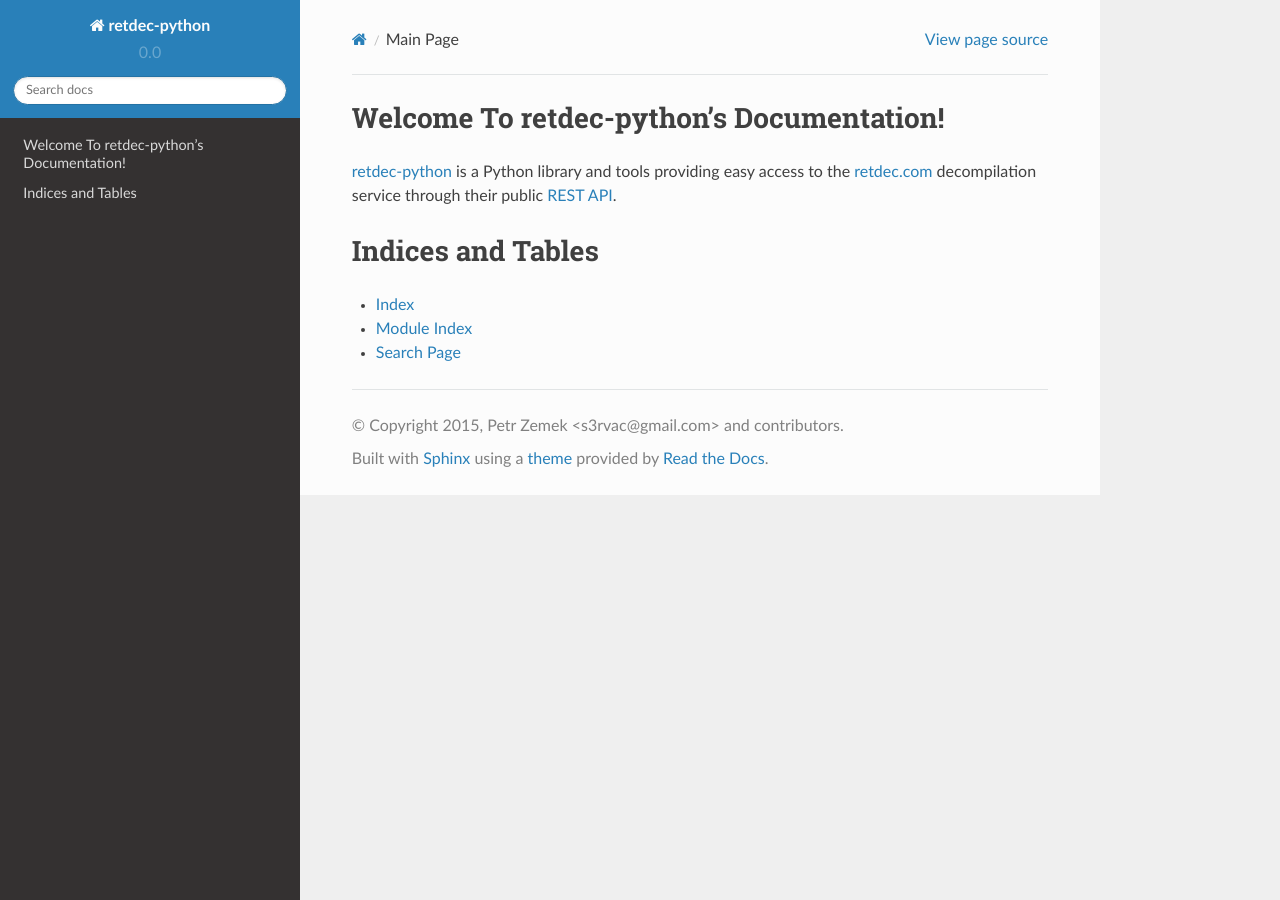
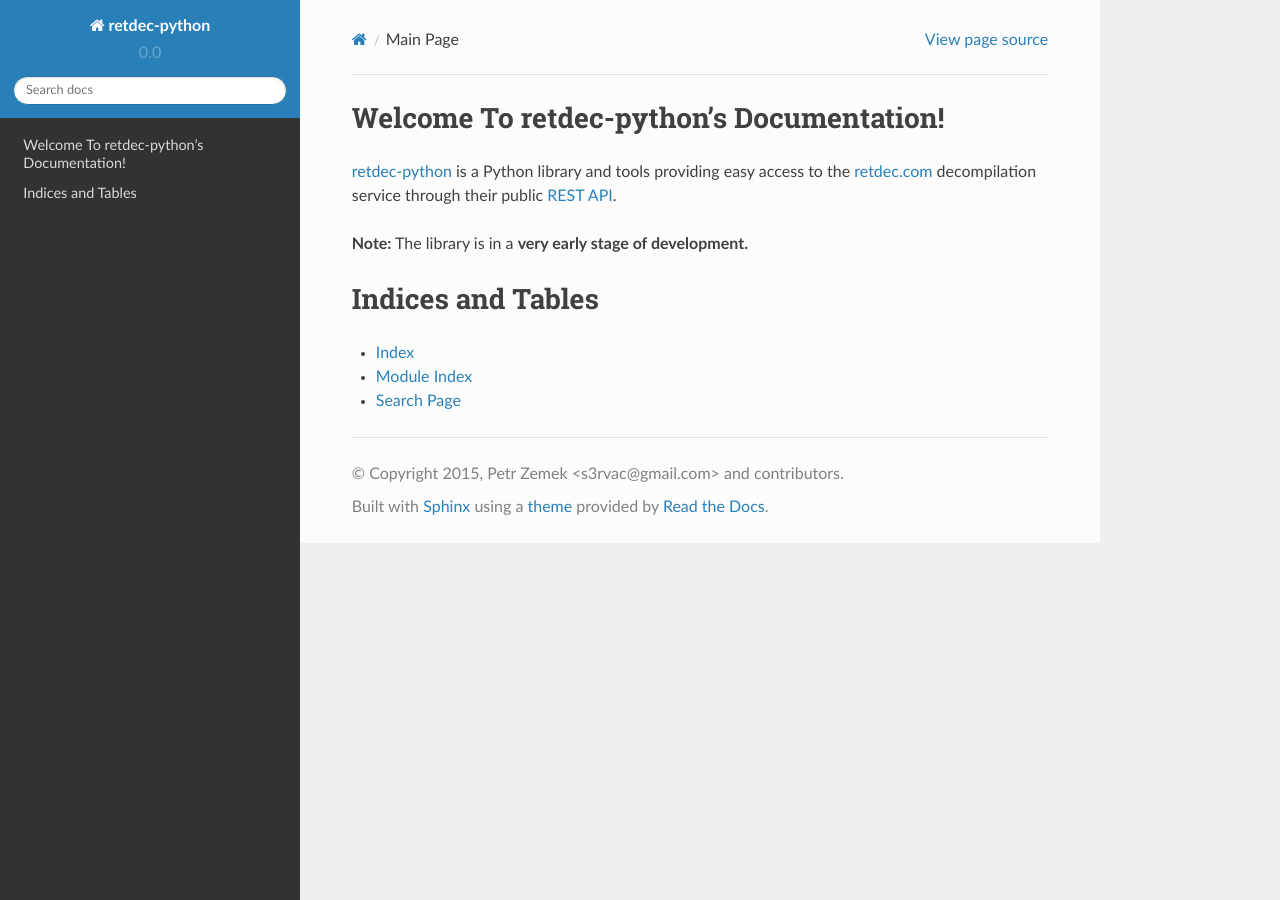
Before and after one commit to s3rvac/retdec-python, a Sphinx documentation site: the page built from docs/index.rst, in a window 1280 px wide. Built offline with Sphinx 7.4.7 and the Read the Docs theme 2.0.0, drawn with Linux system fonts in a browser that asks for light colours.

Commit message:
Add a note about the library status in the docs.

```diff
--- a/docs/index.rst
+++ b/docs/index.rst
@@ -5,6 +5,8 @@ Welcome To retdec-python's Documentation!
 
 `retdec-python <https://github.com/s3rvac/retdec-python>`_ is a Python library and tools providing easy access to the `retdec.com <https://retdec.com>`_ decompilation service through their public `REST API
 <https://retdec.com/api/>`_.
+
+**Note:** The library is in a **very early stage of development.**
 
 .. toctree::
    :maxdepth: 2
```
